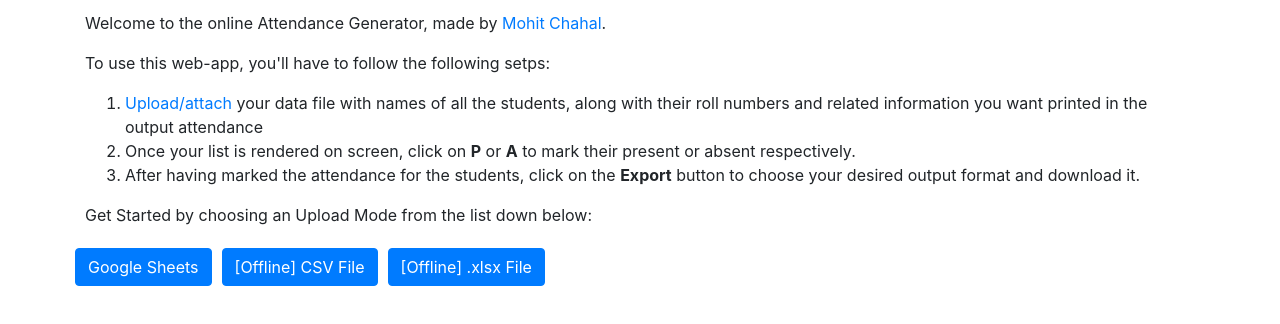
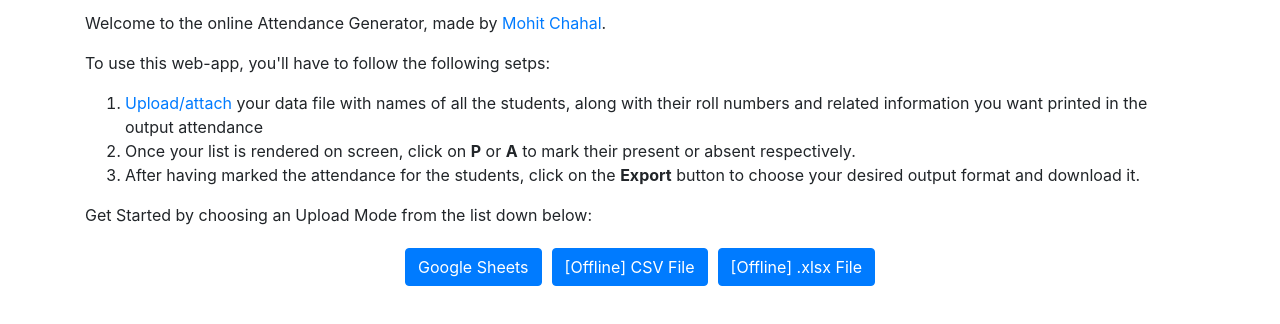
Before and after one commit to itsmohitchahal/Attendance-Generator, a plain HTML site: page index.html in a window 1280 px wide. Shown: the part 70-394 px from the top of the page. Drawn offline with nearby package versions, Linux system fonts and the light colour scheme.

Commit message:
Made minor changes
Website still unfinished

```diff
--- a/index.html
+++ b/index.html
@@ -29,7 +29,7 @@
           </ol>
         </p>
         <p>Get Started by choosing an Upload Mode from the list down below: </p>
-        <div class="row" id="options">
+        <div class="row justify-content-md-center" id="options">
           <button class = "btn btn-primary" type="button" id="g-sheets">
             Google Sheets</button>
           <button class = "btn btn-primary" type="button" id="csv-file">
```
